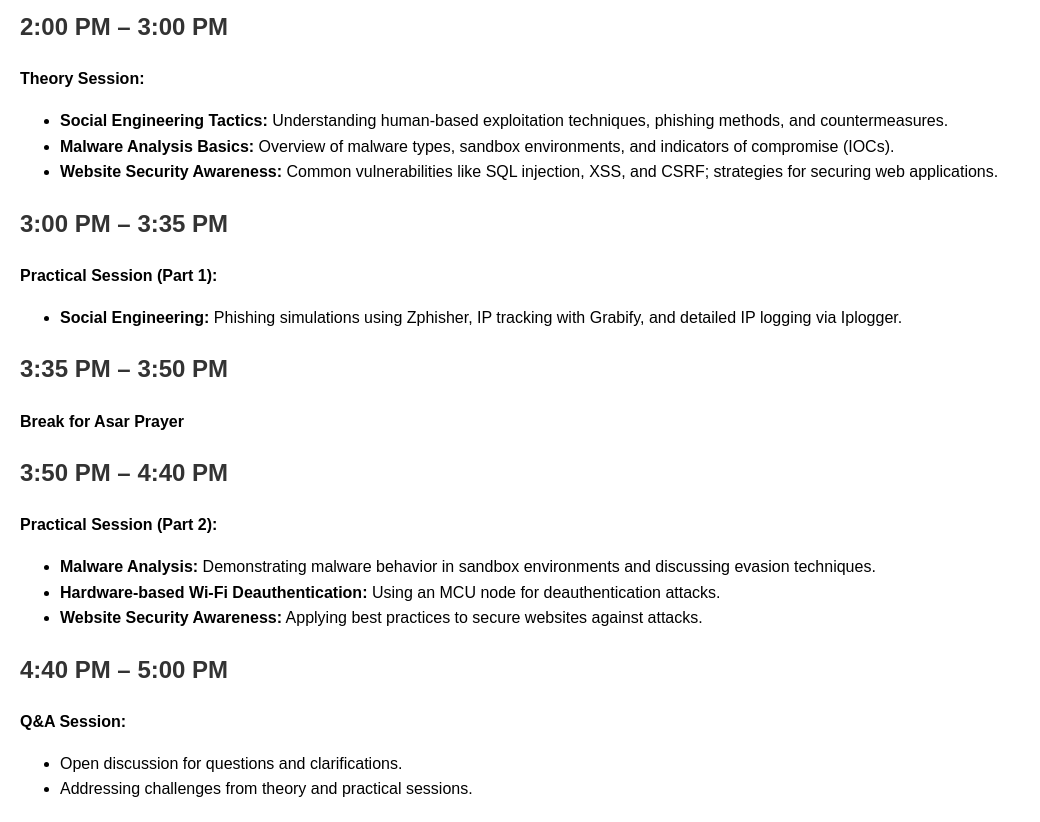
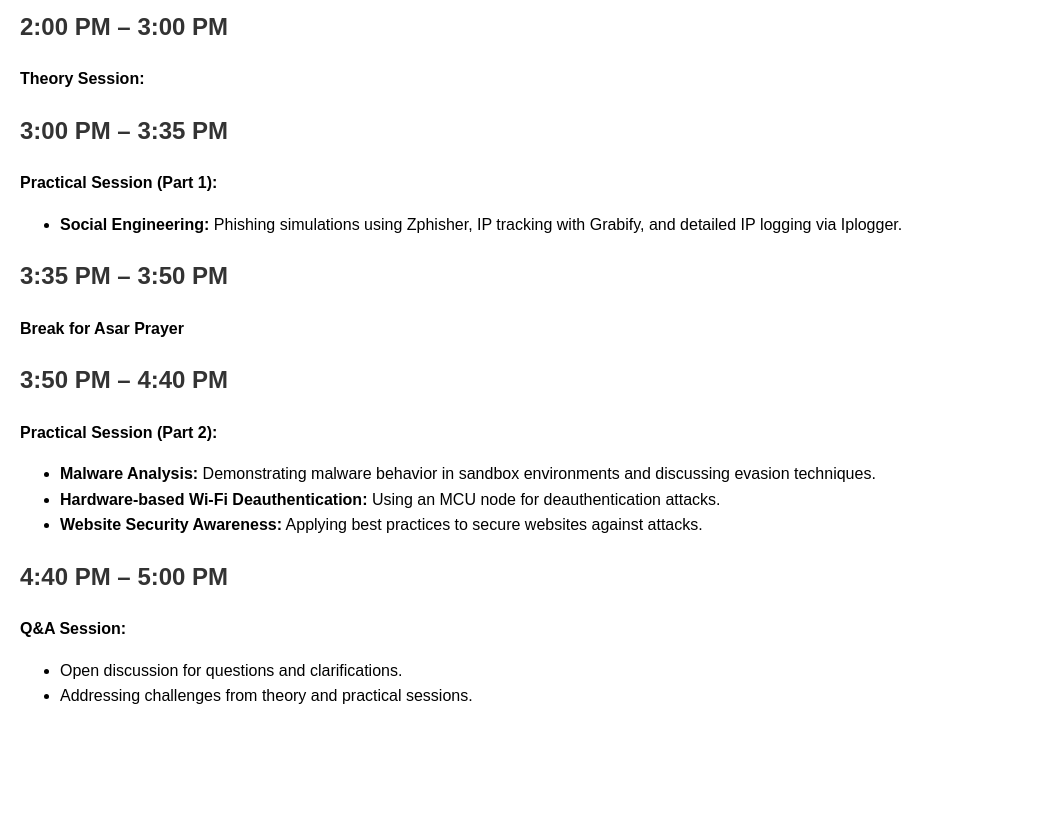
Before and after one commit to huzuarif2234/omnioutline, a plain HTML site: page index.html in a window 1280 px wide. Shown: the part 86-908 px from the top of the page, without its empty margins (0-1040 px from the left). After the commit the page ends 815 px from the top, so only its background shows below. Drawn offline with Linux system fonts and the light colour scheme.

Commit message:
index.html

```diff
--- a/index.html
+++ b/index.html
@@ -30,11 +30,7 @@
     <div class="session">
         <h2>2:00 PM – 3:00 PM</h2>
         <p><span class="time">Theory Session:</span></p>
-        <ul>
-            <li><strong>Social Engineering Tactics:</strong> Understanding human-based exploitation techniques, phishing methods, and countermeasures.</li>
-            <li><strong>Malware Analysis Basics:</strong> Overview of malware types, sandbox environments, and indicators of compromise (IOCs).</li>
-            <li><strong>Website Security Awareness:</strong> Common vulnerabilities like SQL injection, XSS, and CSRF; strategies for securing web applications.</li>
-        </ul>
+
     </div>
 
     <div class="session">
```
